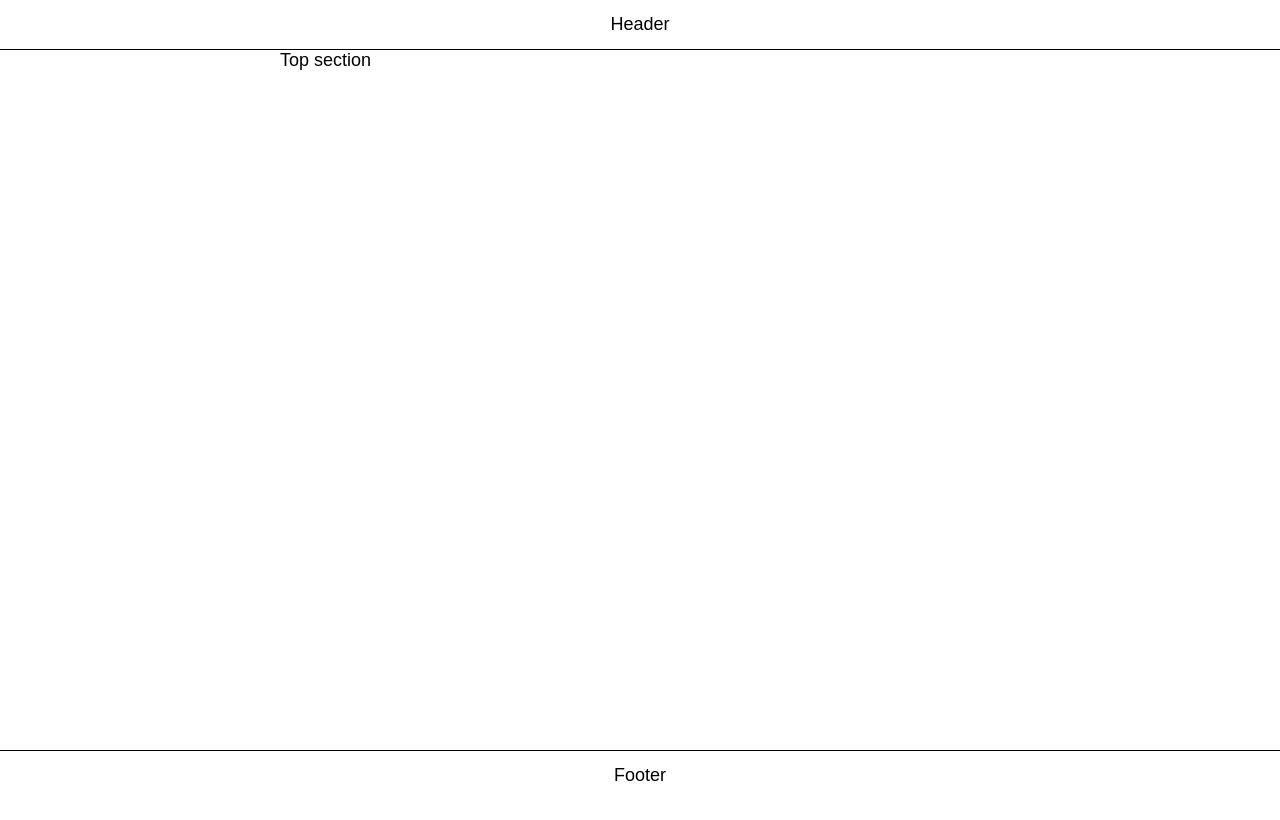
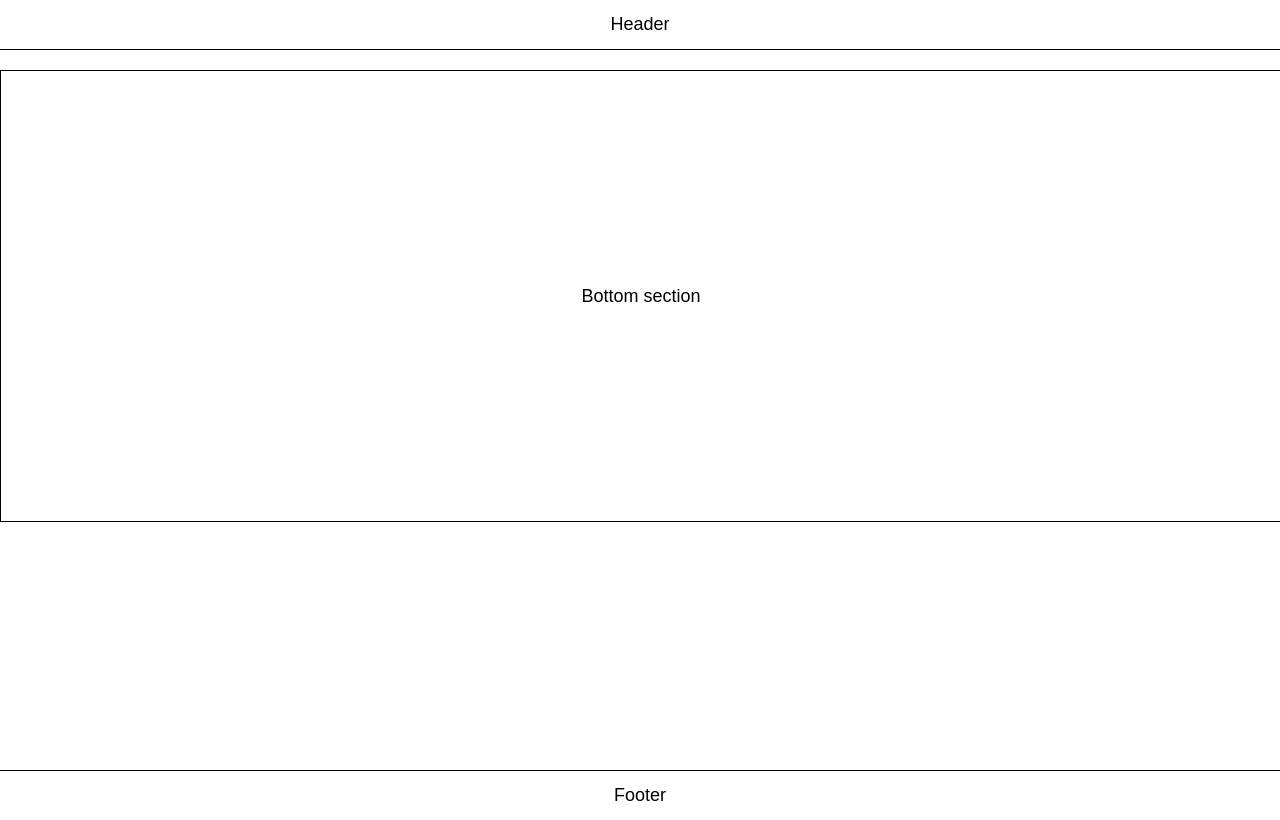
Before and after one commit to ooloo-io/github-flow-yonilurie, a website: page src/index.html in a window 1280 px wide. Drawn offline with nearby package versions, Linux system fonts and the light colour scheme.

Commit message:
Add bottom section

```diff
--- a/src/index.html
+++ b/src/index.html
@@ -18,7 +18,7 @@
     </header>
     <main class="content">
         <section class="section">
-      Top section
+            Bottom section
         </section>
     </main>
     <footer class="footer">
--- a/src/styles.css
+++ b/src/styles.css
@@ -21,7 +21,14 @@ body {
 
 .content {
     min-height: calc(100vh - 100px);
-    width: 720px;
-    max-width: 100%;
-    margin: auto;
 }
+
+.section {
+    height: 450px;
+    width: 100%;
+    margin-top: 20px;
+    display: flex;
+    justify-content: center;
+    align-items: center;
+    border: 1px solid black;
+}
```
Lines whose indentation alone changed are shown as unchanged.
